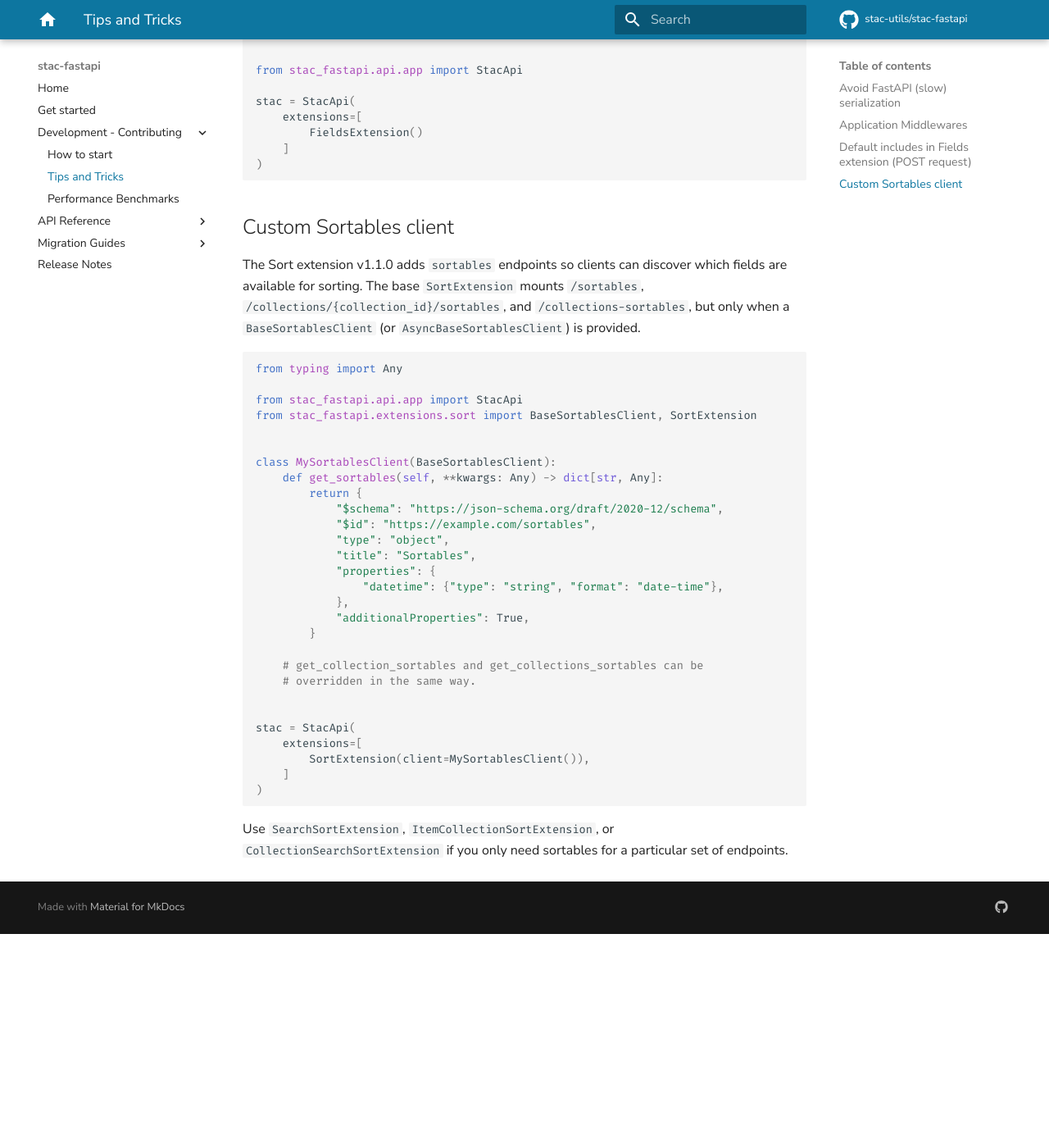
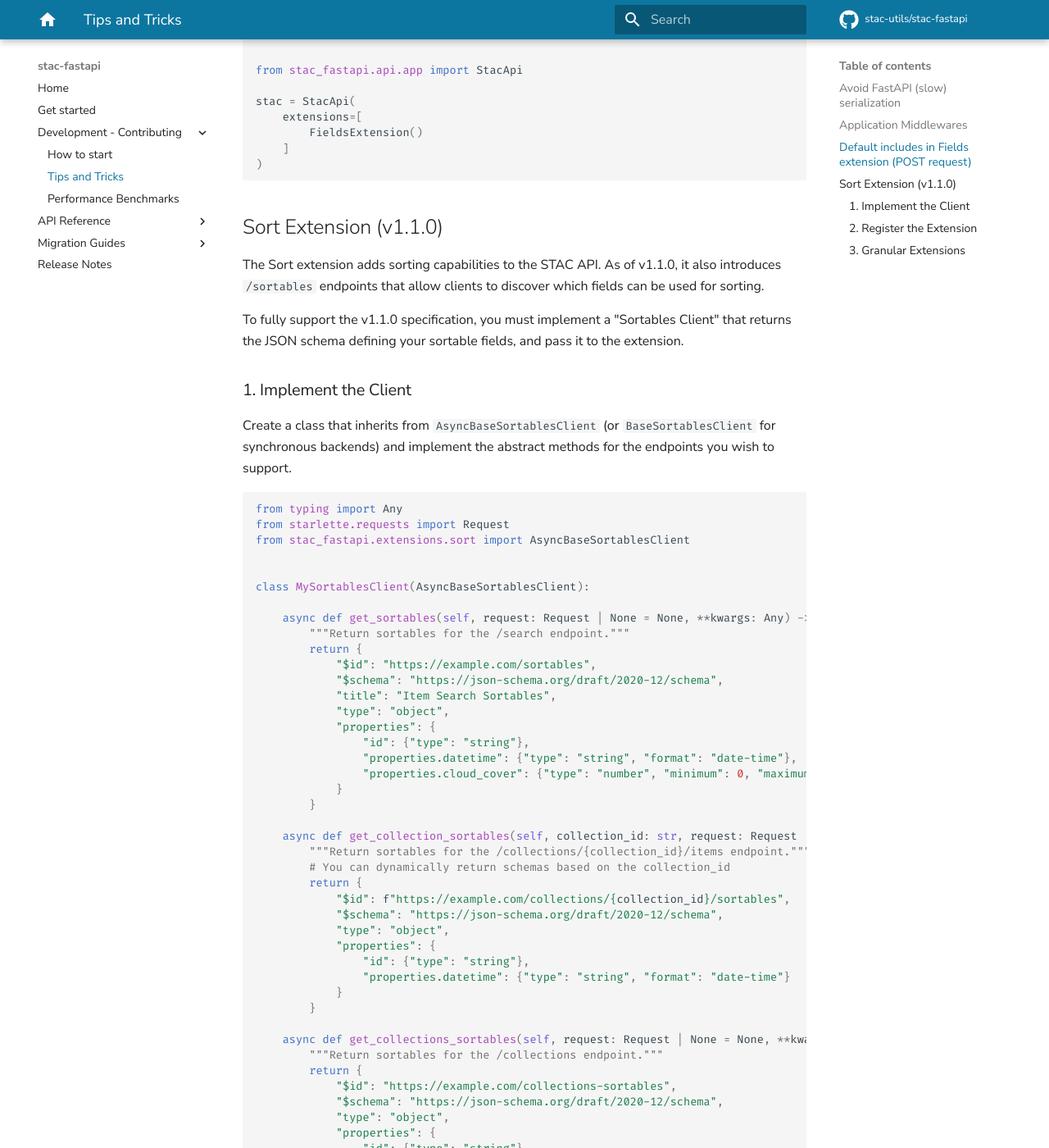
Before and after one commit to stac-utils/stac-fastapi, an MkDocs documentation site: the page built from docs/src/tips-and-tricks.md, in a window 1280 px wide and 1400 px high, scrolled down 1737 px. Shown: the whole window at 82% size. Built offline with MkDocs 1.6.1 and Material for MkDocs 9.7.7, drawn with Linux system fonts in a browser that asks for light colours; comment, search, counter and statistics services are not loaded; before the commit the page ends 2876 px from its top, so only the background shows below that; some of the changed text lies outside the part shown.

Commit message:
Improve explanation

````diff
--- a/docs/src/tips-and-tricks.md
+++ b/docs/src/tips-and-tricks.md
@@ -80,39 +80,104 @@
 )
 ```
 
-## Custom Sortables client
+## Sort Extension (v1.1.0)
 
-The Sort extension v1.1.0 adds `sortables` endpoints so clients can discover which fields are available for sorting. The base `SortExtension` mounts `/sortables`, `/collections/{collection_id}/sortables`, and `/collections-sortables`, but only when a `BaseSortablesClient` (or `AsyncBaseSortablesClient`) is provided.
+The Sort extension adds sorting capabilities to the STAC API. As of v1.1.0, it also introduces `/sortables` endpoints that allow clients to discover which fields can be used for sorting.
+
+To fully support the v1.1.0 specification, you must implement a "Sortables Client" that returns the JSON schema defining your sortable fields, and pass it to the extension.
+
+### 1. Implement the Client
+
+Create a class that inherits from `AsyncBaseSortablesClient` (or `BaseSortablesClient` for synchronous backends) and implement the abstract methods for the endpoints you wish to support.
 
 ```python
 from typing import Any
-
-from stac_fastapi.api.app import StacApi
-from stac_fastapi.extensions.sort import BaseSortablesClient, SortExtension
+from starlette.requests import Request
+from stac_fastapi.extensions.sort import AsyncBaseSortablesClient
 
 
-class MySortablesClient(BaseSortablesClient):
-    def get_sortables(self, **kwargs: Any) -> dict[str, Any]:
+class MySortablesClient(AsyncBaseSortablesClient):
+
+    async def get_sortables(self, request: Request | None = None, **kwargs: Any) -> dict[str, Any]:
+        """Return sortables for the /search endpoint."""
         return {
+            "$id": "https://example.com/sortables",
             "$schema": "https://json-schema.org/draft/2020-12/schema",
-            "$id": "https://example.com/sortables",
+            "title": "Item Search Sortables",
             "type": "object",
-            "title": "Sortables",
             "properties": {
-                "datetime": {"type": "string", "format": "date-time"},
-            },
-            "additionalProperties": True,
+                "id": {"type": "string"},
+                "properties.datetime": {"type": "string", "format": "date-time"},
+                "properties.cloud_cover": {"type": "number", "minimum": 0, "maximum": 100}
+            }
         }
 
-    # get_collection_sortables and get_collections_sortables can be
-    # overridden in the same way.
+    async def get_collection_sortables(self, collection_id: str, request: Request | None = None, **kwargs: Any) -> dict[str, Any]:
+        """Return sortables for the /collections/{collection_id}/items endpoint."""
+        # You can dynamically return schemas based on the collection_id
+        return {
+            "$id": f"https://example.com/collections/{collection_id}/sortables",
+            "$schema": "https://json-schema.org/draft/2020-12/schema",
+            "type": "object",
+            "properties": {
+                "id": {"type": "string"},
+                "properties.datetime": {"type": "string", "format": "date-time"}
+            }
+        }
 
+    async def get_collections_sortables(self, request: Request | None = None, **kwargs: Any) -> dict[str, Any]:
+        """Return sortables for the /collections endpoint."""
+        return {
+            "$id": "https://example.com/collections-sortables",
+            "$schema": "https://json-schema.org/draft/2020-12/schema",
+            "type": "object",
+            "properties": {
+                "id": {"type": "string"},
+                "title": {"type": "string"}
+            }
+        }
+```
 
-stac = StacApi(
+### 2. Register the Extension
+
+You can register the standard `SortExtension` to apply sorting and sortables to all endpoints (Item Search, OGC API Features, and Collection Search):
+
+```python
+from stac_fastapi.api.app import StacApi
+from stac_fastapi.extensions.sort import SortExtension
+
+sortables_client = MySortablesClient()
+
+api = StacApi(
+    # ... other configurations ...
     extensions=[
-        SortExtension(client=MySortablesClient()),
+        SortExtension(client=sortables_client)
     ]
 )
 ```
 
-Use `SearchSortExtension`, `ItemCollectionSortExtension`, or `CollectionSearchSortExtension` if you only need sortables for a particular set of endpoints.
+(Note: If you omit the `client` argument, the extension will gracefully degrade to the older specification, providing `?sortby` support without the `/sortables` endpoints.)
+
+### 3. Granular Extensions
+
+If your backend only supports sorting on specific endpoints, you can use the granular extensions instead of the global `SortExtension`. These will only mount the routes and advertise the conformance classes for the specific endpoints they target:
+
+- `SearchSortExtension`: Applies to `/search` (and `/sortables`).
+- `ItemCollectionSortExtension`: Applies to `/collections/{id}/items` (and `/collections/{id}/sortables`).
+- `CollectionSearchSortExtension`: Applies to `/collections` (and `/collections-sortables`).
+
+```python
+from stac_fastapi.extensions.sort import (
+    SearchSortExtension,
+    ItemCollectionSortExtension
+)
+
+api = StacApi(
+    # ... other configurations ...
+    extensions=[
+        # Only support sorting on /search and /collections/{id}/items
+        SearchSortExtension(client=sortables_client),
+        ItemCollectionSortExtension(client=sortables_client),
+    ]
+)
+```
````
